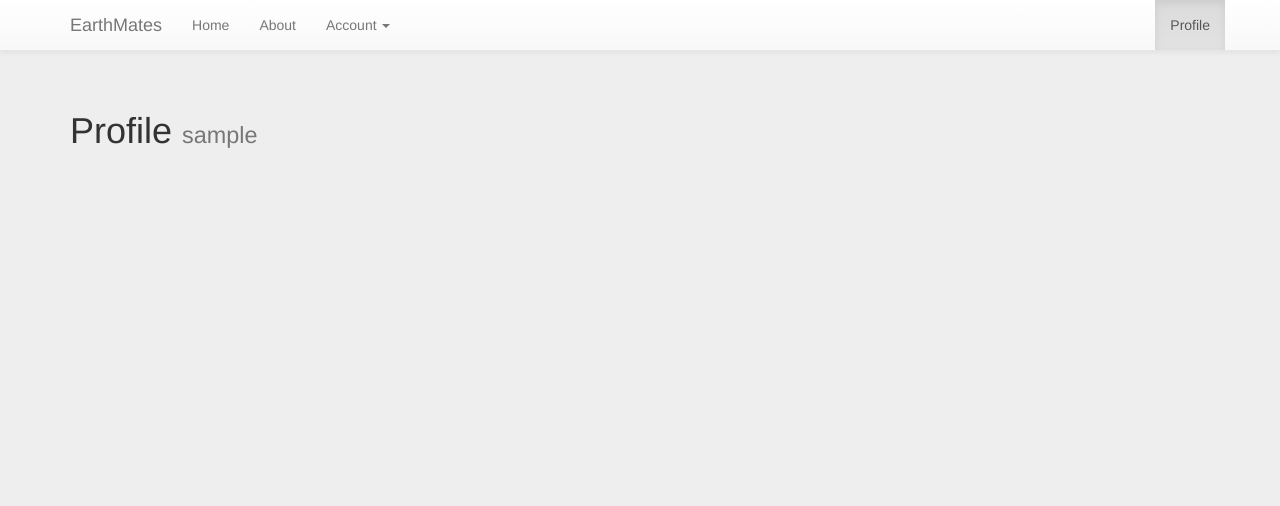
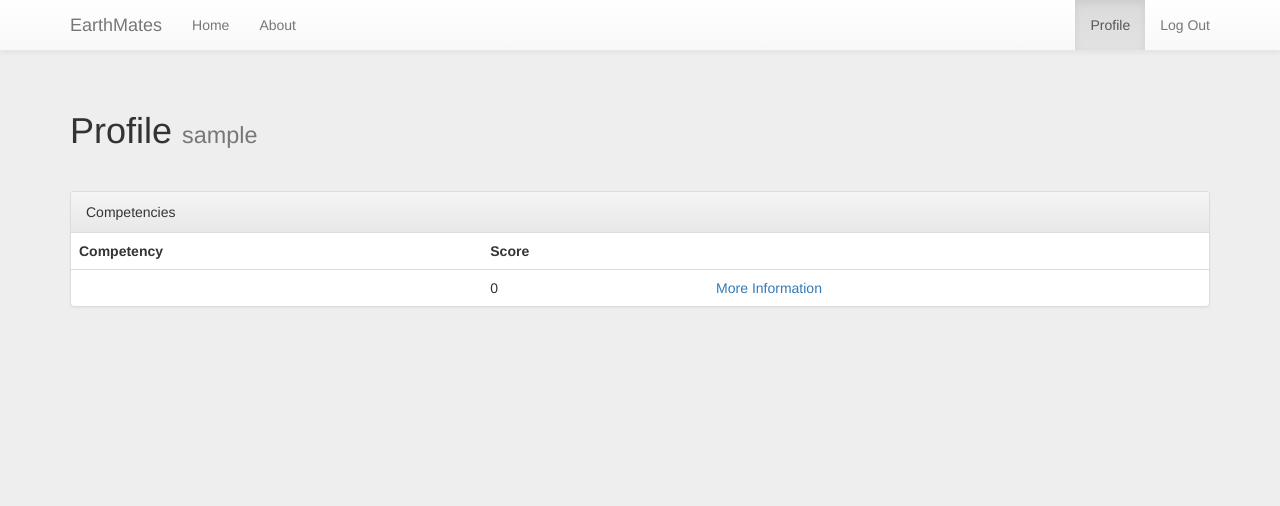
Before and after one commit to dnys1/earthmates, a PHP site: page /profile.php in a window 1280 px wide. Shown: the top 506 px of the page. Run offline with PHP 8.4, Linux system fonts and the light colour scheme; the visitor is signed in with stand-in values (Sample User, id 1); tables that the repository leaves empty or names only in its code hold one stand-in row (values such as "Sample post"); data that the repository does not hold is empty.

Commit message:
Began building out competencies in db framework

```diff
--- /dev/null
+++ b/includes/get_db_competencies.php
@@ -0,0 +1,14 @@
+<?php
+require_once('pdo_connect.php');
+
+try {
+	$handle = $link->prepare('SELECT * FROM Competencies');
+	$handle->execute();
+
+	$competencies = $handle->fetchAll();
+}
+catch (PDOException $e)
+{
+	print($e->getMessage());
+}
+?>
--- a/includes/navbar.php
+++ b/includes/navbar.php
@@ -24,23 +24,19 @@
 			<ul class="nav navbar-nav">
 				<li><a href="./">Home</a></li>
 				<li <?php echo on_page('about.php') ? 'class="active"' : ''?>><a href="about.php">About</a></li>
-				<li class="dropdown">
-					<a href="#" class="dropdown-toggle" data-toggle="dropdown" role="button" aria-haspopup="true" aria-expanded="false">Account <span class="caret"></span></a>
-					<ul class="dropdown-menu">
-						<?php
+				<?php
 							// If not logged in
+							// echo the dropdown 'Account' menu
 							if(!isset($_SESSION['userID'])) {
+								echo '<li class="dropdown">';
+								echo '<a href="#" class="dropdown-toggle" data-toggle="dropdown" role="button" aria-haspopup="true" aria-expanded="false">Account <span class="caret"></span></a>';
+								echo '<ul class="dropdown-menu">';
 								echo '<li ';
 								echo on_page('login.php') ? 'class="active"' : '';
 								echo '><a href="login.php">Log In</a></li>';
 								echo '<li ';
 								echo on_page('signup.php') ? 'class="active"' : '';
 								echo '><a href="signup.php">Sign Up</a></li>';
-							}
-							// If logged in
-							else
-							{
-								echo '<li><a href="logout.php">Log Out</a></li>';
 							}
 						?>
 					</ul>
@@ -52,6 +48,7 @@
 					echo '<li ';
 					echo on_page('profile.php') ? 'class="active"' : '';
 					echo '><a href="profile.php">Profile</a></li>';
+					echo '<li><a href="logout.php">Log Out</a></li>';
 				}
 			?>
 			 </ul>
--- a/profile.php
+++ b/profile.php
@@ -36,7 +36,30 @@
       </div>
 
 			<!-- Generating competency content -->
+			<?php include('includes/get_db_competencies.php'); ?>
+			<div class="panel panel-default">
+				<!-- Default panel contents -->
+				<div class="panel-heading">Competencies</div>
 
+				<!-- Table -->
+				<table class="table">
+					<tr>
+						<th>Competency</th>
+						<th>Score</th>
+						<th></th>
+					</tr>
+					<?php
+						foreach ($competencies as $row)
+						{
+							echo "<tr>\n";
+							echo "<td>" . $row['Competency'] . "</td>\n";
+							echo "<td>0</td>";
+							echo '<td><a href="#">More Information</a></td>';
+							echo "</tr>\n";
+						}
+					?>
+				</table>
+			</div>
     </div>
 
 	<?php include('includes/footer.php'); ?>
```
Also changed, not shown: includes/pagination.php (renamed from includes/page_nav.php).
